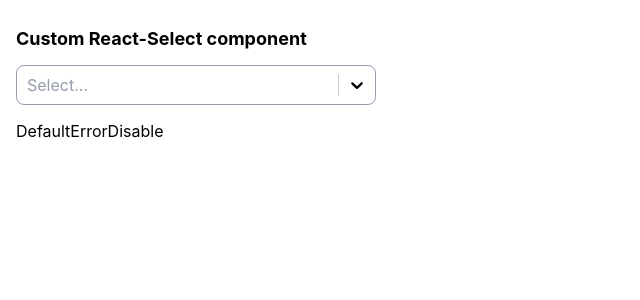
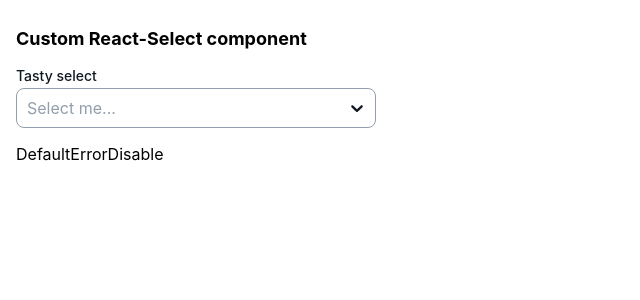
Before and after one commit to Vitaliytheone/Customing_of_react-select-ts-, a React (Create React App) app: page / in a window 1280 px wide. Shown: the top 300 px of the page, without its empty margins (0-640 px from the left). Built offline with nearby package versions, Linux system fonts and the light colour scheme.

Commit message:
propsing  of select

```diff
--- a/src/App.tsx
+++ b/src/App.tsx
@@ -13,7 +13,7 @@ function App() {
     return (
         <Wrapper>
             <Title>Custom React-Select component</Title>
-            <Select options={options} />
+            <Select label="Tasty select" placeholder="Select me..." options={options} />
             <RadioWrap />
         </Wrapper>
     );
--- a/src/components/select/index.tsx
+++ b/src/components/select/index.tsx
@@ -1,9 +1,43 @@
 import Select, { StylesConfig } from "react-select";
+import { ErrorText, Label, Wrapper } from "./components";
 import { customStyles } from "./styles";
 import { TSelectProps } from "./type";
 
-const SelectCustom = ({ options }: TSelectProps) => {
-    return <Select options={options} isError={false} styles={customStyles as StylesConfig<any>} />;
+const SelectCustom = ({
+    id,
+    className,
+    options,
+    placeholder,
+    disabled,
+    defaultValue,
+    label,
+    errorText,
+    width,
+    maxWidth,
+    error = false,
+    isSearchable = false,
+    ...rest
+}: TSelectProps) => {
+    return (
+        <Wrapper id={id} className={className} width={width} maxWidth={maxWidth} isError={error} isDisabled={disabled}>
+            {label && <Label>{label}</Label>}
+            <Select
+                {...rest}
+                isError={error}
+                placeholder={placeholder ?? ""}
+                options={options}
+                isSearchable={isSearchable}
+                defaultValue={defaultValue}
+                isDisabled={disabled}
+                noOptionsMessage={() => "Empty"}
+                components={{
+                    IndicatorSeparator: null,
+                }}
+                styles={customStyles as StylesConfig<any>}
+            />
+            {errorText && <ErrorText>{errorText}</ErrorText>}
+        </Wrapper>
+    );
 };
 
 export default SelectCustom;
```
